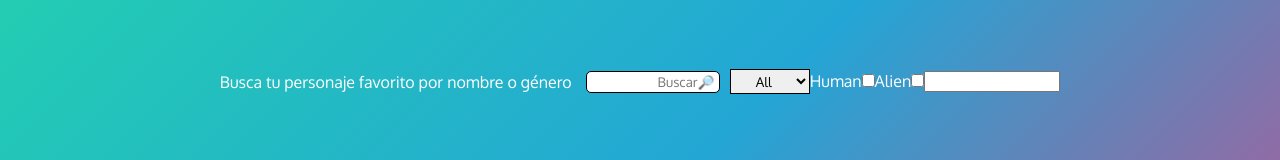
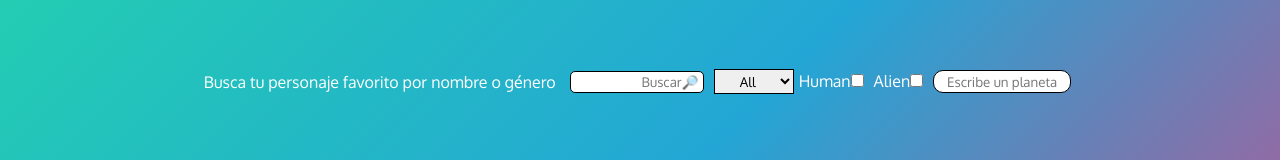
Before and after one commit to andreina-proyectos/m3-evaluacion-final-andreina-proyectos, a React (Create React App) app: page / in a window 1280 px wide. Shown: the part 276-436 px from the top of the page. Built offline with nearby package versions, Linux system fonts and the light colour scheme; no server answers.

Commit message:
Add capture and meta tags

```diff
--- a/public/index.html
+++ b/public/index.html
@@ -25,7 +25,14 @@
       work correctly both with client-side routing and a non-root public URL.
       Learn how to configure a non-root public URL by running `npm run build`.
     -->
-    <title>Evaluación final</title>
+    <title>Buscador Rick&Morty</title>
+    <meta property="og:title" content="Rick&Morty" />
+    <meta property="og:image" content="http://beta.adalab.es/m3-evaluacion-final-andreina-proyectos/src/images/capture.png"
+    />
+    <meta property="og:description" content="Buscador de personajes con api de Rick&Morty usando React"
+    />
+    <meta property="og:url" content="http://beta.adalab.es/m3-evaluacion-final-andreina-proyectos/index.html"
+    />
   </head>
   <body>
     <noscript>You need to enable JavaScript to run this app.</noscript>
--- a/src/components/Filters.js
+++ b/src/components/Filters.js
@@ -24,7 +24,7 @@ const Filters = (props) => {
 
       <label htmlFor="origin"></label>
 
-      <input value={origin} onChange={handleChangeOrigin} id="origin"  type="text" className="filter-origin input.filter"/>
+      <input value={origin} onChange={handleChangeOrigin} id="origin"  type="text" className="filter-origin inputfilter" placeholder="Escribe un planeta"/>
     </div>
   )
 }
--- a/src/index.scss
+++ b/src/index.scss
@@ -168,6 +168,19 @@ background-color: #B0C44E;
   animation: moving 1s infinite  alternate;
 }
 
+.filter-origin {
+  border:1px solid black;
+  margin:5px;
+  padding:2px;
+  border-radius: 10px;
+  ::placeholder{
+    color:black;
+  }
+}
+
+.filter-human {
+  margin:5px;
+}
 
 @-webkit-keyframes moving {
   0% { transform: translateX(0); }
```
Also changed, not shown: src/images/capture.png (added), 13 other files (tests, documents, lock files or other folders).
